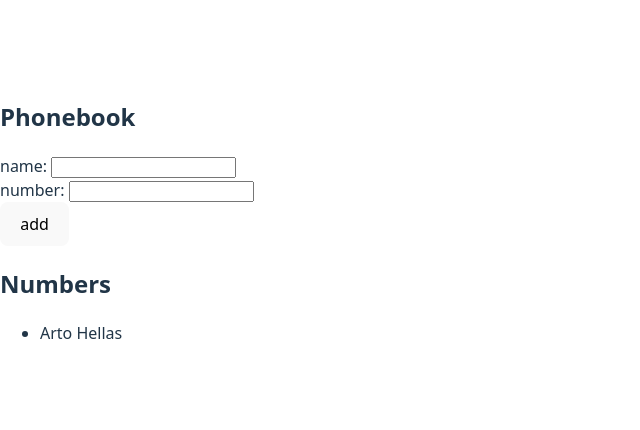
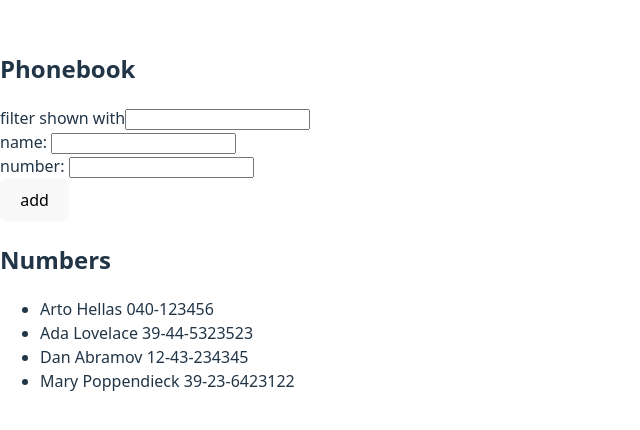
Before and after one commit to jydndev/Fullstack-Open, a React (Vite) app in the folder Part 2/exercise/phonebook/: page / in a window 1280 px wide. Shown: the part 180-610 px from the top of the page, without its empty margins (0-640 px from the left). Built offline with nearby package versions, Linux system fonts and the light colour scheme.

Commit message:
search function

```diff
--- a/Part 2/exercise/phonebook/src/App.jsx
+++ b/Part 2/exercise/phonebook/src/App.jsx
@@ -1,9 +1,16 @@
 import { useState } from 'react';
 
 const App = () => {
-  const [persons, setPersons] = useState([{ name: 'Arto Hellas' }]);
+  const [persons, setPersons] = useState([
+    { name: 'Arto Hellas', number: '040-123456', id: 1 },
+    { name: 'Ada Lovelace', number: '39-44-5323523', id: 2 },
+    { name: 'Dan Abramov', number: '12-43-234345', id: 3 },
+    { name: 'Mary Poppendieck', number: '39-23-6423122', id: 4 },
+  ]);
+
   const [newName, setNewName] = useState('');
   const [newNum, setNewNum] = useState('');
+  const [filter, setFilter] = useState('');
 
   const handleSubmit = (e) => {
     e.preventDefault();
@@ -30,9 +37,22 @@ const App = () => {
     setNewNum(e.target.value);
   };
 
+  const handleFilter = (e) => {
+    setFilter(e.target.value);
+  };
+
+  const filteredPersons = persons.filter((person) =>
+    person.name.includes(filter)
+  );
+
   return (
     <div>
       <h2>Phonebook</h2>
+
+      <div>
+        filter shown with
+        <input onChange={handleFilter} />
+      </div>
 
       <form onSubmit={handleSubmit}>
         <div>
@@ -48,7 +68,7 @@ const App = () => {
 
       <h2>Numbers</h2>
       <ul>
-        {persons.map((person) => {
+        {filteredPersons.map((person) => {
           return (
             <li key={person.name}>
               {person.name} {person.number}
```
